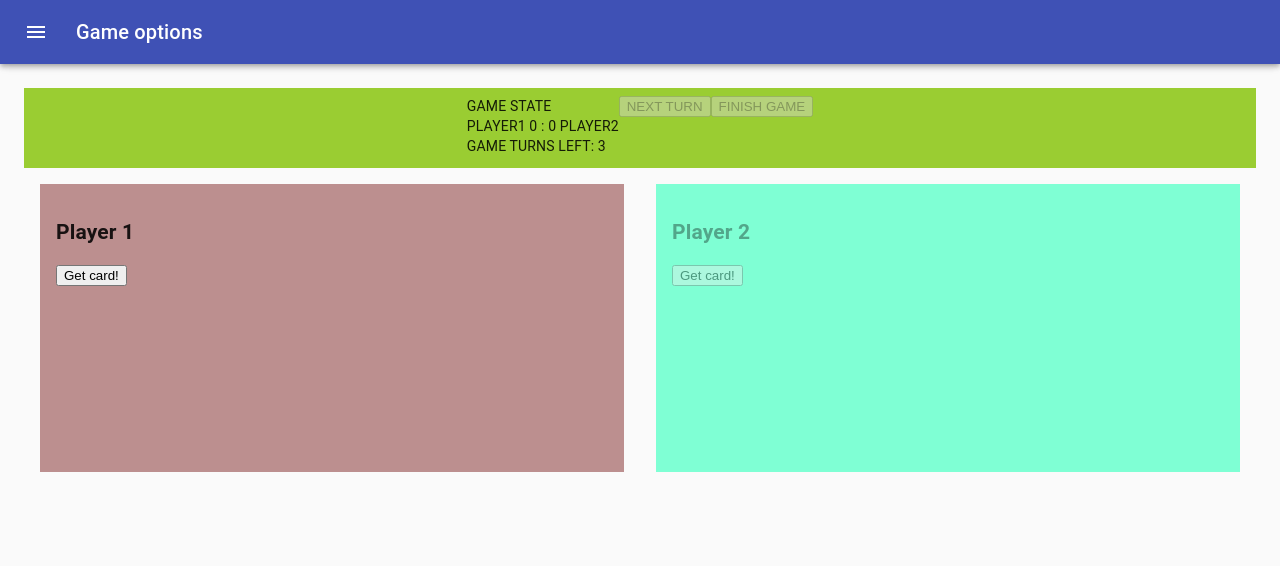
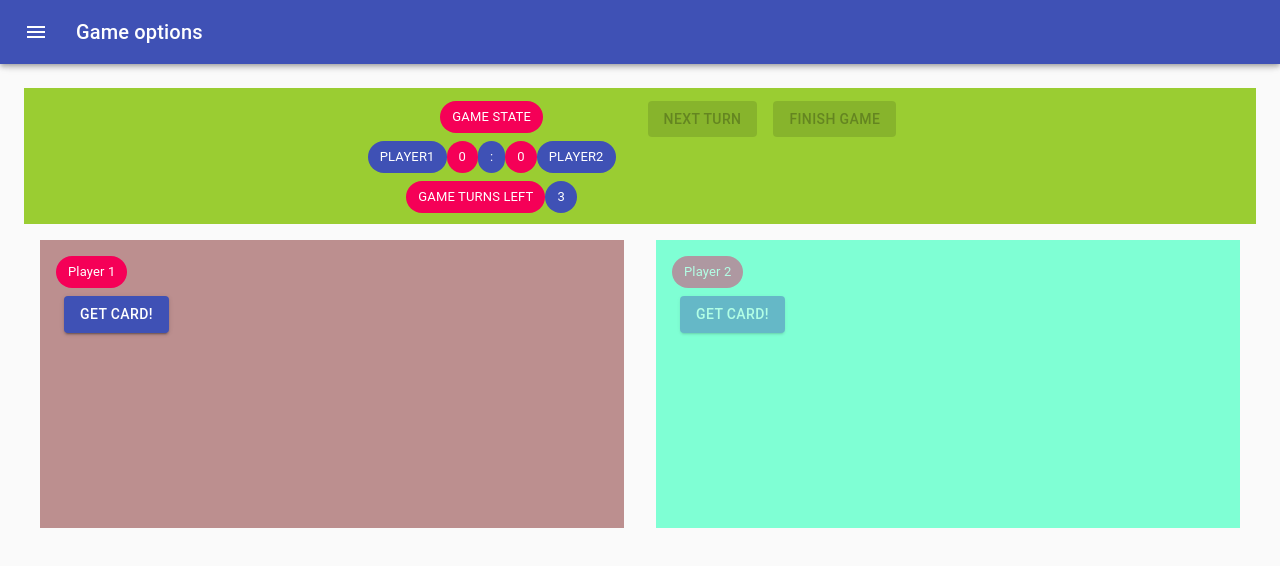
Before and after one commit to AleksanderDudek/react-star-wars, a React app: page / in a window 1280 px wide. Both pictures are taken after a click on the button "STARSHIPS". Shown: the top 566 px of the page. Built offline with nearby package versions, Linux system fonts and the light colour scheme.

Commit message:
Added funny css and buttons

```diff
--- a/src/components/game/GameState.tsx
+++ b/src/components/game/GameState.tsx
@@ -1,8 +1,11 @@
-//this will contain score and number of turns left
+// this will contain score and number of turns left
 
 import React from 'react';
 
 import '../../styles/game/game.scss';
+
+import Button from '../../utils/Button';
+import { Chip } from '@material-ui/core';
 
 interface IProps {
     player1Score: number;
@@ -21,17 +24,59 @@ const { player1Score, player2Score, gameTurnsLeft, finishTurn, shouldBeActive, f
 return (
     <div className={'score-board'}>
         <div>
-            <span> GAME STATE </span>
-            <br />
-            <span> PLAYER1 { player1Score } : { player2Score } PLAYER2</span>
-            <br />
-            <span> GAME TURNS LEFT: { gameTurnsLeft } </span>
+            <div className={'element'}>
+            <Chip
+                label={'GAME STATE'}
+                color='secondary'
+            />
             </div>
-        <div>
-            <button id='next-turn' disabled={ !shouldBeActive } onClick={ () => finishTurn() }>NEXT TURN</button>
+            <div className={'element'}>
+                <Chip
+                    label={'PLAYER1'}
+                    color='primary'
+                />
+                <Chip
+                    label={player1Score}
+                    color='secondary'
+                />
+                <Chip
+                    label={':'}
+                    color='primary'
+                />
+                <Chip
+                    label={player2Score}
+                    color='secondary'
+                />
+                <Chip
+                    label={'PLAYER2'}
+                    color='primary'
+                />
+            </div>
+            <div className={'element'}>
+                <Chip
+                    label={'GAME TURNS LEFT'}
+                    color='secondary'
+                />
+                <Chip
+                    label={gameTurnsLeft}
+                    color='primary'
+                />
+            </div>
         </div>
-        <div>
-            <button id='finish-game' disabled={ !shouldFinishGame } onClick={ () => finishGame() }>FINISH GAME</button>
+
+        <div className={'button-area'}>
+            <Button
+                id='next-turn'
+                disabled={ !shouldBeActive }
+                onClick={ finishTurn }
+                text={'NEXT TURN'}
+            />
+            <Button
+                id='finish-game'
+                disabled={ !shouldFinishGame }
+                onClick={ finishGame }
+                text={'FINISH GAME'}
+            />
         </div>
     </div>
     );
--- a/src/components/game/PlayerArea.tsx
+++ b/src/components/game/PlayerArea.tsx
@@ -1,12 +1,14 @@
-//this is the thing that will contain single player card, manage turns by clicking
+// this is the thing that will contain single player card, manage turns by clicking
 
 import React, { useState } from 'react';
 import PlayerCard from './PlayerCard';
 import Starship from 'models/Starship';
 import Character from 'models/Character';
 import Progress from '../../utils/Progress';
+import Button from '../../utils/Button';
 
 import '../../styles/game/game.scss';
+import { Chip } from '@material-ui/core';
 
 interface IProps {
     isPlayer1: boolean;
@@ -33,15 +35,20 @@ return (
     <div className={ shouldBeDisabled ? 'players-container-disabled' : '' }>
     {
         shouldDisplayLoading
-            ? <div>
-                <Progress />
-            </div>
+            ? <Progress />
             : <div>
                 {
                 !shouldDisplayCard ?
                     <div>
-                        <h2>{ isPlayer1 ? 'Player 1' : 'Player 2'}</h2>
-                        <button onClick={() => getRandomCard(isPlayer1)}>Get card!</button>
+                        <Chip
+                            label={isPlayer1 ? 'Player 1' : 'Player 2'}
+                            color='secondary'
+                        />
+                        <Button
+                            onClick={() => getRandomCard(isPlayer1)}
+                            text={'Get card!'}
+                            disabled={false}
+                        />
                     </div>
                     :
                     <PlayerCard
--- a/src/styles/game/game.scss
+++ b/src/styles/game/game.scss
@@ -3,15 +3,26 @@
 
     .state-container {
         width: 100%;
-        height: 5rem;
+        height: 8.5rem;
         flex-direction: row;
         background-color: yellowgreen;
-        padding: 0.5rem;
+        padding: 0.3rem;
         .score-board {
             display: flex;
             justify-content: center;
             span {
                 justify-self: center;
+            }
+            .element {
+                display: flex;
+                justify-content: center;
+                margin: 0.5rem;
+            }
+            .button-area {
+                justify-content: flex-end;
+                display: flex;
+                padding-left: 1rem;
+                padding-right: 1rem;
             }
         }
     }
--- /dev/null
+++ b/src/utils/Button.tsx
@@ -0,0 +1,42 @@
+import React from 'react';
+import { makeStyles, createStyles, Theme } from '@material-ui/core/styles';
+import Button from '@material-ui/core/Button';
+
+const useStyles = makeStyles((theme: Theme) =>
+  createStyles({
+    root: {
+      '& > *': {
+        margin: theme.spacing(1)
+      }
+    }
+  })
+);
+
+interface IProps {
+    disabled: boolean;
+    onClick: Function;
+    text: string;
+    id?: string;
+}
+
+function MyButton(props: IProps): JSX.Element {
+  const classes = useStyles();
+
+  const { disabled, onClick, text, id } = props;
+
+  return (
+    <div className={classes.root}>
+      <Button
+        id={id}
+        variant='contained'
+        color='primary'
+        disabled={disabled}
+        onClick={() => { onClick(); }}
+      >
+        {text}
+      </Button>
+    </div>
+  );
+}
+
+export default MyButton;
```
